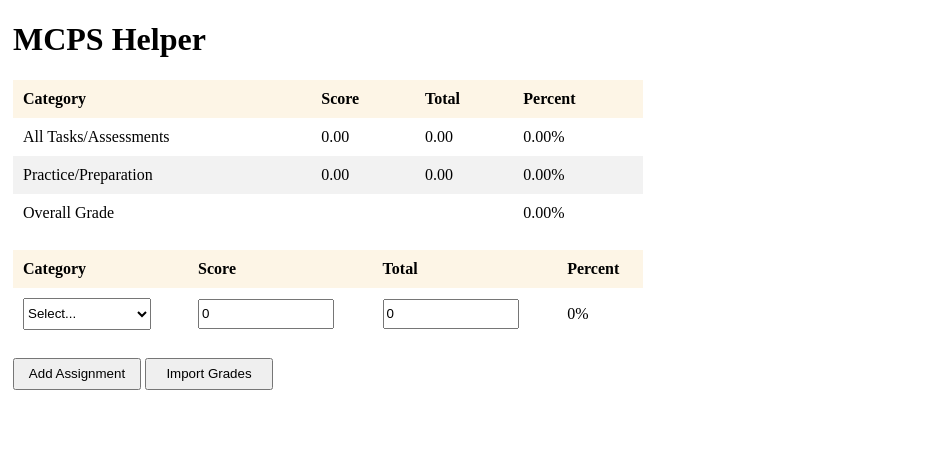
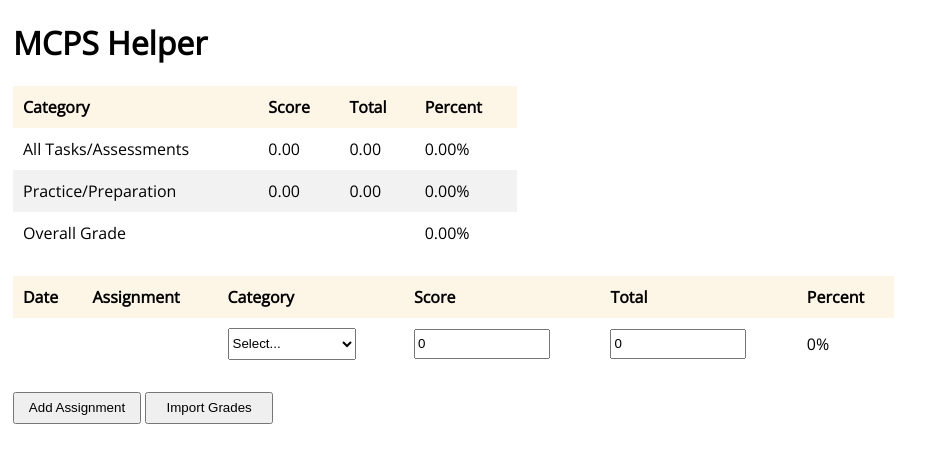
Before and after one commit to emilyyuan03/mcps-helper, a plain HTML site: page index.html in a window 1280 px wide. Both pictures are taken after a click on the button "Add Assignment". Shown: the whole page, without its empty margins (0-944 px from the left). Drawn offline with nearby package versions, Linux system fonts and the light colour scheme.

Commit message:
add date and name

```diff
--- a/index.html
+++ b/index.html
@@ -1,6 +1,7 @@
 <!DOCTYPE html>
 <html lang="en">
 <head>
+    <link href="https://fonts.googleapis.com/css2?family=Open+Sans&display=swap" rel="stylesheet">
     <meta charset="UTF-8">
     <title>MCPS Helper</title>
 
@@ -13,7 +14,10 @@
         }
         tr:nth-child(odd) {background-color: #f2f2f2;}
         th {background-color: oldlace;}
-        body {font-family: "Avenir Next"; padding-left: 5px}
+        body {
+            font-family: 'Open Sans', sans-serif;
+            padding-left: 5px
+        }
         button, select{
             width:10vw;
             height:4vh;
@@ -60,7 +64,7 @@
 <body>
 <h1>MCPS Helper</h1>
 
-<table id="overall" width="50%">
+<table id="overall" width="40%">
     <tr>
         <th>Category</th>
         <th>Score</th>
@@ -87,8 +91,10 @@
     </tr>
 </table><br>
 
-<table id ="assignments" width="50%">
+<table id ="assignments" width="70%">
     <tr>
+        <th>Date</th>
+        <th>Assignment</th>
         <th>Category</th>
         <th>Score</th>
         <th>Total</th>
@@ -149,8 +155,10 @@
 
             let grade = splitted[i+3].split(' out of ');
             if(grade.length==2){
-                if(isNaN(parseFloat(grade[0])) || isNaN(parseFloat(grade[1])))
-                    alert("Please enter valid grades or check your formatting!")
+                if(isNaN(parseFloat(grade[0])) || isNaN(parseFloat(grade[1]))) {
+                    alert("Please enter valid grades or check your formatting!");
+                    break;
+                }
                 else{
                     score = parseFloat(grade[0]);
                     total = parseFloat(grade[1]);
@@ -159,7 +167,7 @@
                 }
             }
 
-            addAssignment(categoryIndex, score, total, percent);
+            addAssignment(categoryIndex, score, total, percent, splitted[i], splitted[i+1]);
         }
 
         document.getElementById('grades').value = '';
@@ -167,8 +175,11 @@
     }
 
     //adds an assignment to table row
-    function addAssignment(categoryIndex, score, total, percent){
+    function addAssignment(categoryIndex, score, total, percent, date, name){
         let row = assignments.insertRow();
+
+        row.insertCell(0).innerHTML = date || "";
+        row.insertCell(1).innerHTML = name || "";
 
         //category
         let categorySelect = document.createElement("select");
@@ -181,7 +192,7 @@
             categorySelect.appendChild(list);
         }
         categorySelect.selectedIndex = categoryIndex;
-        row.insertCell(0).appendChild(categorySelect);
+        row.insertCell(2).appendChild(categorySelect);
 
         categorySelect.addEventListener("change", function(e){
             categories[this.id] = e.target.value;
@@ -194,7 +205,7 @@
         scoreInput.type = 'number';
         scoreInput.defaultValue = score;
         scoreInput.setAttribute("id", row.rowIndex);
-        row.insertCell(1).appendChild(scoreInput);
+        row.insertCell(3).appendChild(scoreInput);
 
         scoreInput.addEventListener("input", function(e){
             let val = e.target.value;
@@ -205,9 +216,9 @@
             scores[this.id] = val;
 
             if(totals[this.id]!=0.00)
-                assignments.rows[this.id].cells[3].innerHTML = (scores[this.id]/totals[this.id]*100.00).toFixed(2) + "%";
+                assignments.rows[this.id].cells[5].innerHTML = (scores[this.id]/totals[this.id]*100.00).toFixed(2) + "%";
             else
-                assignments.rows[this.id].cells[3].innerHTML = "0.00%"
+                assignments.rows[this.id].cells[5].innerHTML = "0.00%"
 
             updateGrades();
         })
@@ -218,7 +229,7 @@
         totalInput.type = 'number';
         totalInput.defaultValue = total;
         totalInput.setAttribute("id", row.rowIndex);
-        row.insertCell(2).appendChild(totalInput);
+        row.insertCell(4).appendChild(totalInput);
 
         totalInput.addEventListener("input", function(e){
             let val = e.target.value;
@@ -229,14 +240,14 @@
             totals[this.id] = val;
 
             if(totals[this.id]!=0.00)
-                assignments.rows[this.id].cells[3].innerHTML = (scores[this.id]/totals[this.id]*100.00).toFixed(2) + "%";
+                assignments.rows[this.id].cells[5].innerHTML = (scores[this.id]/totals[this.id]*100.00).toFixed(2) + "%";
             else
-                assignments.rows[this.id].cells[3].innerHTML = "0.00%"
+                assignments.rows[this.id].cells[5].innerHTML = "0.00%"
 
             updateGrades();
         })
 
-        row.insertCell(3).innerHTML = percent + "%";
+        row.insertCell(5).innerHTML = percent + "%";
 
         categories[row.rowIndex] = options[categoryIndex];
         scores[row.rowIndex] = score;
```
